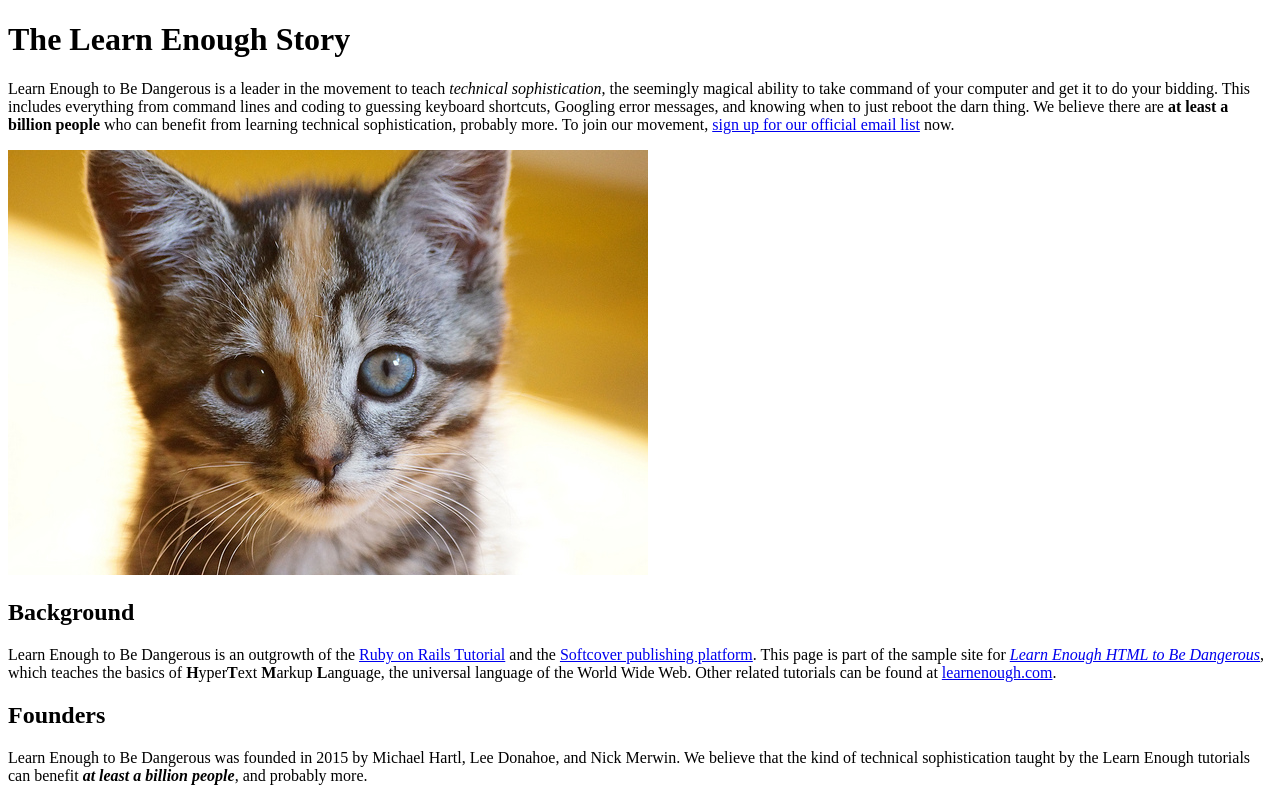
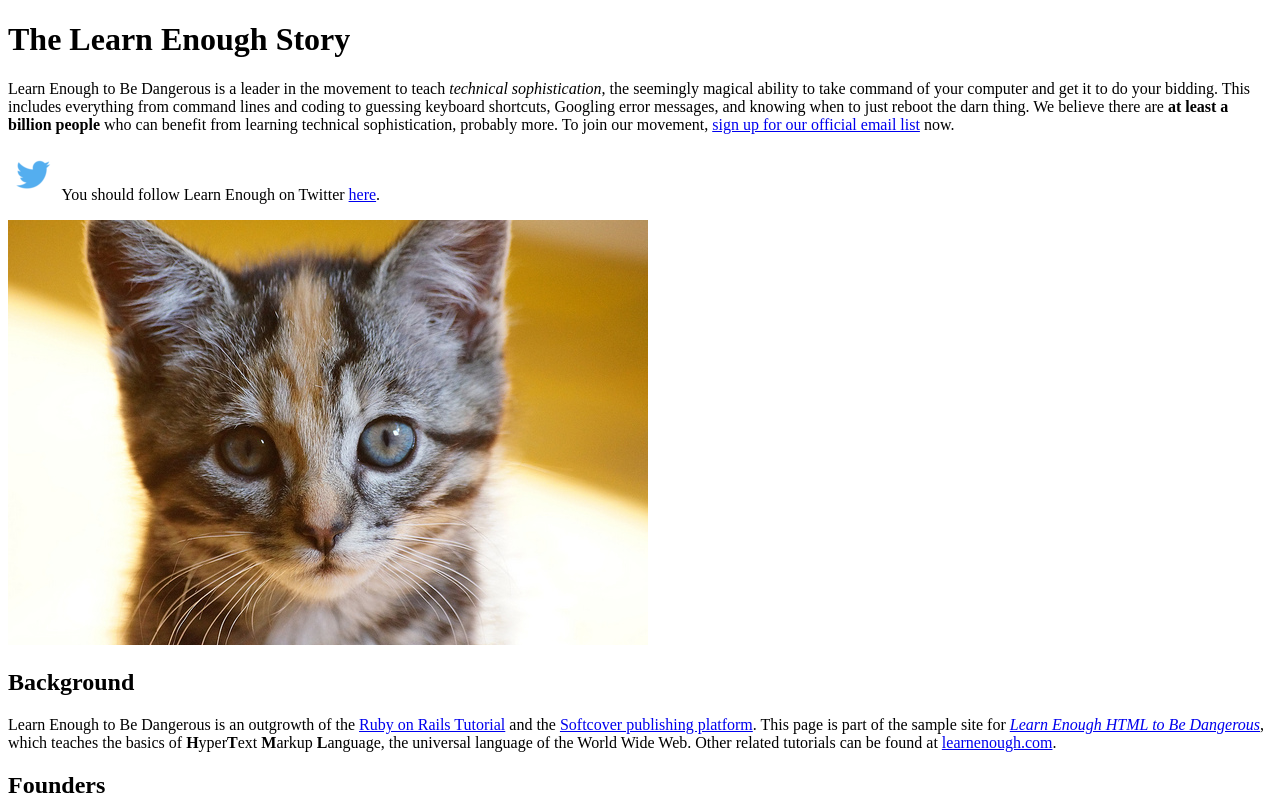
Before and after one commit to Okomikeruko/sample_website, a plain HTML site: page index.html in a window 1280 px wide. Shown: the top 805 px of the page. Drawn offline with Linux system fonts and the light colour scheme.

Commit message:
Add twitter links.

```diff
--- a/index.html
+++ b/index.html
@@ -16,9 +16,15 @@
       benefit from learning technical sophistication, probably more. To join
       our movement, <a href="https://learnenough.com/email">sign up for our official email list</a> now.
     </p>
-
-    <img src="images/kitten.jpg" alt="An adorable kitten">
-
+    <p>
+      <a href="https://twitter.com/learnenough" target="_blank" rel="noopener" style="text-decoration: none">
+        <img src="images/small_twitter_logo.png">
+      </a>
+      You should follow Learn Enough on Twitter <a href="https://twitter.com/learnenough" target="_blank" rel="noopener">here</a>.
+    </p>
+    <a href="https://cdn.learnenough.com/kitten.jpg">
+      <img src="images/kitten.jpg" alt="An adorable kitten">
+    </a>
     <h2>Background</h2>
     <p>
       Learn Enough to Be Dangerous is an outgrowth of the
```
Also changed, not shown: images/small_twitter_logo.png (added).
